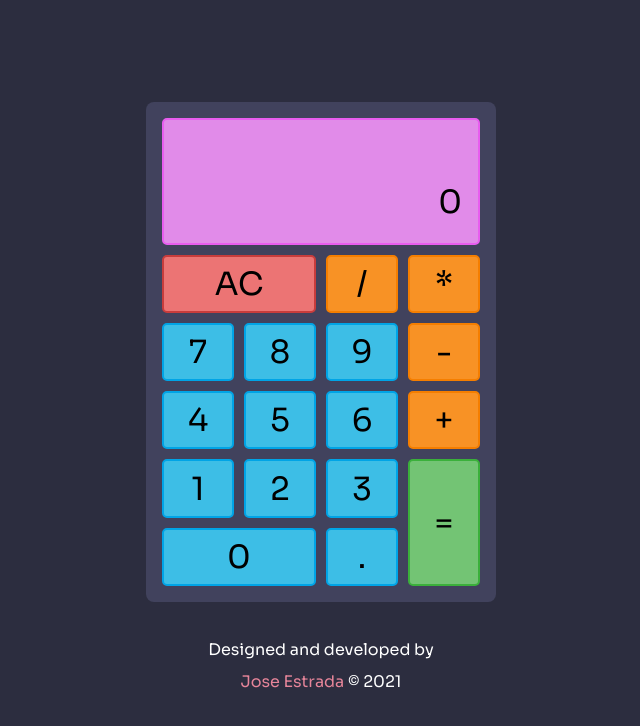
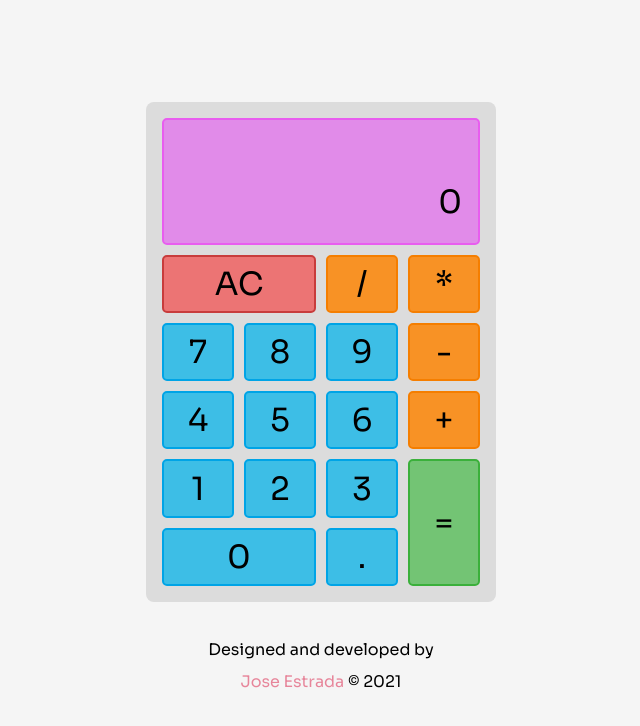
Before and after one commit to nadiemedicejose/calculator, a React (Create React App) app: page / in a window 1280 px wide. Shown: the top 726 px of the page, without its empty margins (319-959 px from the left). Built offline with nearby package versions, Linux system fonts and the light colour scheme.

Commit message:
updated bg color

```diff
--- a/src/styles/App.scss
+++ b/src/styles/App.scss
@@ -20,7 +20,6 @@ body {
 footer {
   margin-top: 2rem;
   line-height: 2rem;
-  color: white;
 
   a {
     color: #E7859A;
--- a/src/styles/calculator.scss
+++ b/src/styles/calculator.scss
@@ -17,7 +17,7 @@
   place-items: center;
   justify-content: stretch;
   align-content: center;
-  background-color: lighten($main-bg-color, 10%);
+  background-color: darken($main-bg-color, 10);
   padding: 1rem;
   border-radius: .5rem;
 }
--- a/src/styles/colors.scss
+++ b/src/styles/colors.scss
@@ -1,4 +1,4 @@
-$main-bg-color: hsl(237, 18%, 21%);
+$main-bg-color: whitesmoke;
 
 $item-bg-color: hsl(194, 77%, 57%);
 $item-border-color: hsl(197, 100%, 45%);
```
